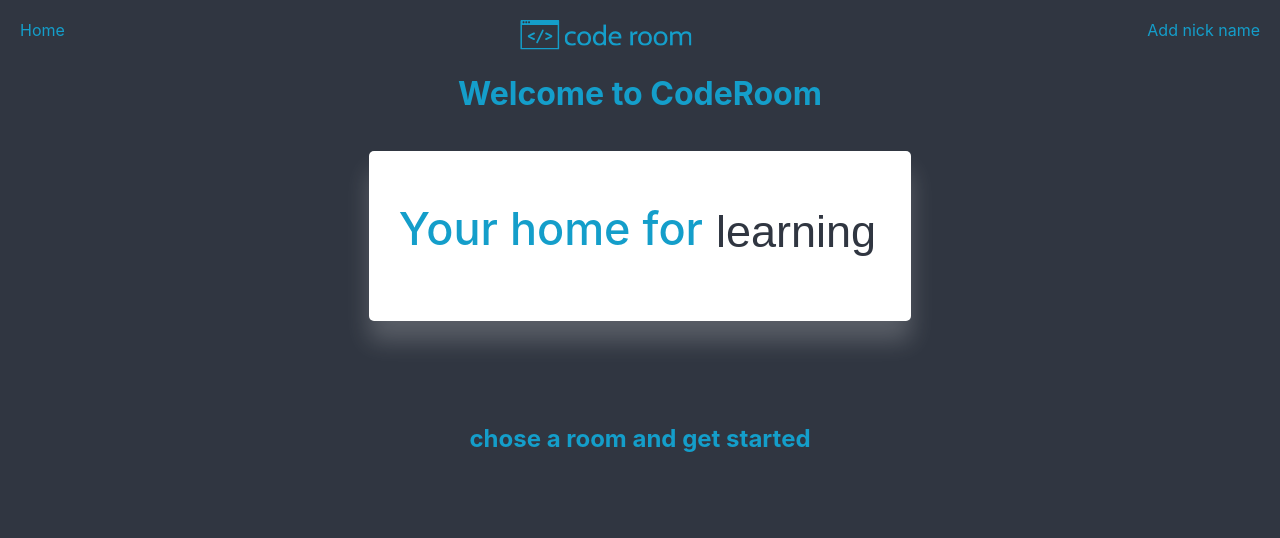
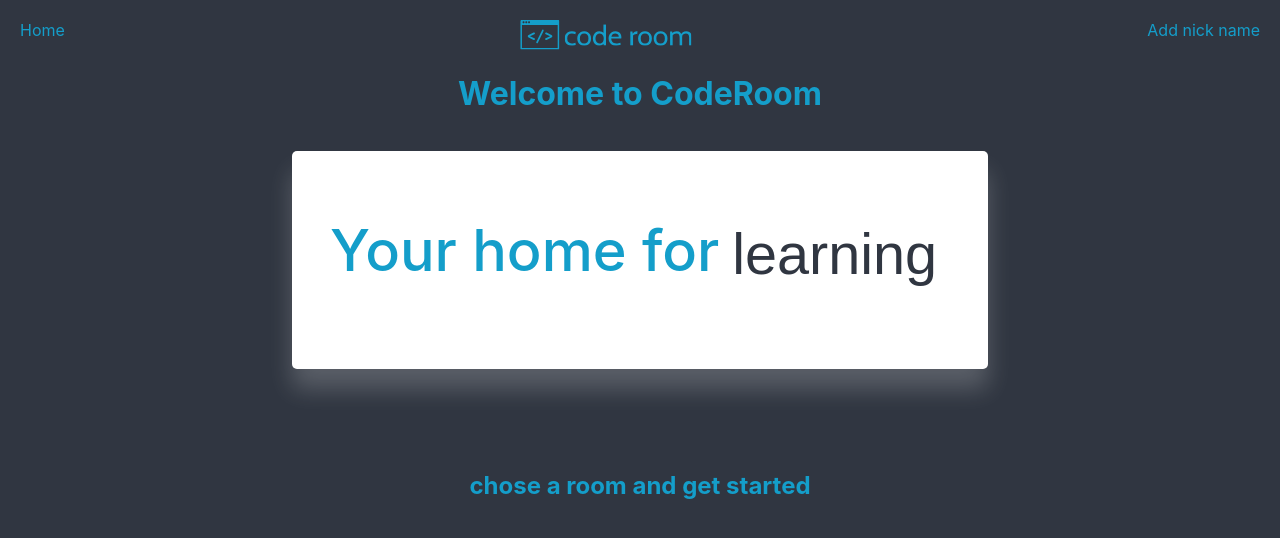
Before and after one commit to ovrutzki/codeRoom-front, a React (Create React App) app: page / in a window 1280 px wide. Shown: the top 538 px of the page. Built offline with nearby package versions, Linux system fonts and the light colour scheme; no server answers.

Commit message:
final update

```diff
--- a/src/component/CodeRoom/CodeRoom.css
+++ b/src/component/CodeRoom/CodeRoom.css
@@ -38,25 +38,27 @@ body{
 #block-top{
     display: flex;
     justify-content: space-between;
+    align-items: center;
     background-color: gray;
     border-top-left-radius: 4px;
     border-top-right-radius:4px ;
     width: 86vw;
-    height: 30px;
-    padding:0 2vw;
+    height: 4vw;
+    padding:1vw 2vw;
 }
 #room-container h2{
     color: gray;
 }
 p{
     color: white;
-    font-size: 20px;
+    font-size: 3.5vw;
+    align-items: center;
 }
 #copy-btn{
     all: unset;
     cursor: pointer;
     color: white;
-    font-size: 20px;
+    font-size: 3.5vw;
 }
 
 
--- a/src/component/CodeRoom/CodeRoom.tsx
+++ b/src/component/CodeRoom/CodeRoom.tsx
@@ -1,14 +1,12 @@
 import React, { useState, useRef, useEffect, useMemo } from "react";
 import "./CodeRoom.css";
 import { useParams } from "react-router-dom";
-import data from "../../rooms.json";
 import "highlight.js/styles/github.css";
 import Editor from "@monaco-editor/react";
 import Header from "../Header/Header";
 import { io } from "socket.io-client";
 import GeneralButton from "../GeneralButton/GeneralButton";
 import axios from "axios";
-import { IRootState } from "../../store/store";
 import { IRoom } from "../../store/interface";
 
 const CodeRoom: React.FC = () => {
@@ -23,12 +21,10 @@ const CodeRoom: React.FC = () => {
   const [codeToDisplay, setCodeToDisplay] = useState<string[] | undefined>(
     roomDetails.value
   );
-  const [userId, setUserId] = useState<string>();
   const [mentorId, setMentorId] = useState<string>();
   const [readOnlyMode, setReadOnlyMode] = useState<boolean>();
   const [isSave, setIsSave] = useState<boolean>(false);
-  const [ipAddress, setIpAddress] = useState<string>("");
-  const [userNickName, setUserNickName] = useState<string | null>("")
+  const [userNickName, setUserNickName] = useState<string | null>("DataBase")
 
   // getting the editor value:
   const handelEditorDidMount = (editor: any, monaco: any) => {
@@ -40,6 +36,7 @@ const CodeRoom: React.FC = () => {
   };
   const [copy, setCopy] = useState<boolean>(false);
   let test = 0;
+  // =============================================
   // socket
   const socket = useMemo(
     () =>
@@ -52,7 +49,6 @@ const CodeRoom: React.FC = () => {
   useEffect(() => {
     // get the api and save in session storage:
     socket.on("ip-address", (ip) => {
-      setIpAddress(ip);
       sessionStorage.setItem("ip-address", ip);
     });
 
@@ -60,16 +56,14 @@ const CodeRoom: React.FC = () => {
     socket.emit("specific-room", topic);
     socket.on("mentor-id", (mentorId: string) => {
       setMentorId(mentorId);
-      console.log("mentorId", mentorId);
 
       if (String(mentorId) === sessionStorage.getItem("ip-address")) {
         setReadOnlyMode(true);
       }
     });
-    //  ===========================================
+    //  cleanup function
     return () => {
       socket.off("specific-room");
-      socket.off("send-code");
     };
   }, [socket]);
 
@@ -86,9 +80,7 @@ const CodeRoom: React.FC = () => {
     if (Date.now() - lastUpdate > 300) {
       socket.emit(
         "user-typing",editorRef.current.getValue().split("\n"), userNickName,topic);
-      console.log("if");
     } else {
-      console.log("else",(Date.now() - lastUpdate));
       setTimeout(() => {
         socket.emit(
           "user-typing",
@@ -100,12 +92,11 @@ const CodeRoom: React.FC = () => {
 
   //  getting others user code:
   socket.on("send-code", (code: any,userName:string) => {
-    console.log(code,userName);
-
     setCodeToDisplay(code);
     setUserNickName(userName)
   });
 
+  // when save button clicked
   const handelSave = () => {
     setIsSave(true);
     // api request to save the code:
@@ -133,11 +124,12 @@ const CodeRoom: React.FC = () => {
       setIsSave(false);
     }, 3000);
   };
-
+// when "Im not a mentor" clicked
   const notMentorStatus = () => {
     socket.emit("not-mentor");
     setReadOnlyMode(false);
   };
+  // when "Im a mentor" clicked
   const mentorStatus = () => {
     socket.emit("is-mentor");
     setReadOnlyMode(true);
@@ -152,8 +144,6 @@ const CodeRoom: React.FC = () => {
     socket.connect();
 
     return () => {
-      console.log("disconnect");
-
       socket.disconnect();
     };
   }, []);
@@ -230,7 +220,6 @@ const CodeRoom: React.FC = () => {
           onMount={handelEditorDidMount}
           language={roomDetails?.language}
           value={codeToDisplay?.join("\n")}
-          // onChange={() =>handelTyping}
           onChange={() => {
               handelTyping();
               setCodeToDisplay(editorRef.current.getValue().split("\n"));
--- a/src/component/HomePage/HomePage.css
+++ b/src/component/HomePage/HomePage.css
@@ -13,7 +13,7 @@
     gap: 3vw;
 }
 #titles-div h2{
-    font-size: 45px;
+    font-size: 4.5vw;
     font-weight: 500;
 }
 #rooms-div{
@@ -55,8 +55,9 @@
   .wrapper{
     box-sizing: content-box;
     background-color: white;
-    height: 70px;
-    padding: 50px 30px;
+    /* height: 70px; */
+    height: 7vw;
+    padding: 5vw 3vw;
     display: flex;
     border-radius: 5px;
     box-shadow: 0 20px 25px rgba(255, 255, 255, 0.2);
@@ -68,13 +69,14 @@
   }
   .words span{
     display: block;
-    font-size: 45px;
+    font-size: 4.5vw;
     font-weight: 500;
     font-family: 'Poppins',sans-serif;
     height: 100%;
-    padding-left:8px;
+    padding-left:1vw;
     animation: spin_words 6s infinite;
     color: #303641;
+    text-align: left;
    }
   @keyframes spin_words {
     10%{
```
